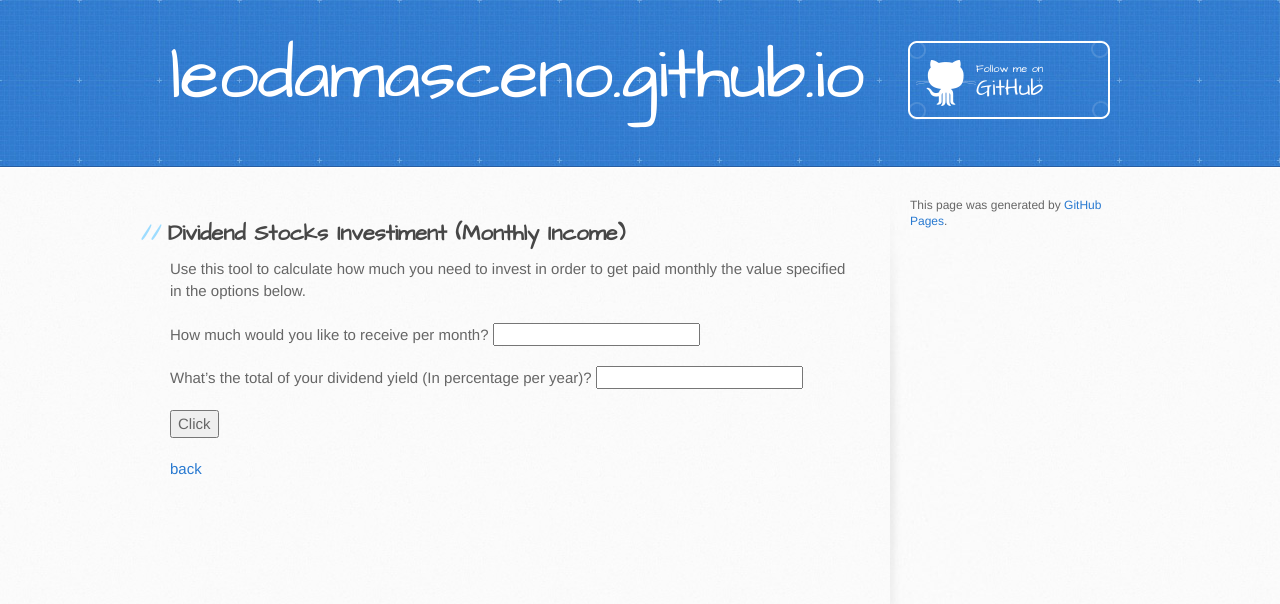
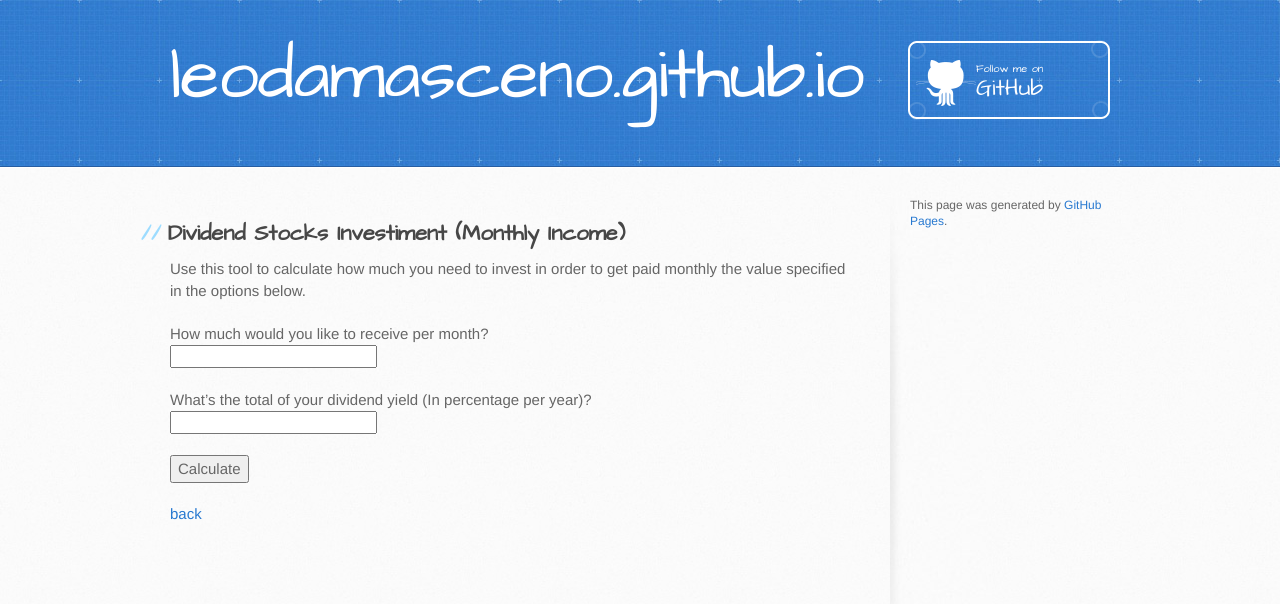
Before and after one commit to leodamasceno/leodamasceno.github.io, a Jekyll site: the page built from fic.md, in a window 1280 px wide. Shown: the top 604 px of the page. Built offline with Jekyll 4.4.1, drawn with Linux system fonts in a browser that asks for light colours; the repository's description, which GitHub fills in, is left out; our own code applies the rules of GitHub Pages for plain Markdown files.

Commit message:
Added JS file to calculate DSI

```diff
--- a/fic.md
+++ b/fic.md
@@ -6,12 +6,12 @@ layout: default
 
 Use this tool to calculate how much you need to invest in order to get paid monthly the value specified in the options below.
 
-How much would you like to receive per month?
+How much would you like to receive per month?<br>
 <input type="text" id="monthly_income" name="monthly_income">
 
-What's the total of your dividend yield (In percentage per year)?
+What's the total of your dividend yield (In percentage per year)?<br>
 <input type="text" id="dividend_yield" name="dividend_yield">
 
-<button onclick="calculateDSI()">Click</button>
+<button onclick="calculateDSI()">Calculate</button>
 
 [back](./)
```
Also changed, not shown: calc.js (added, +8 -0 lines).
